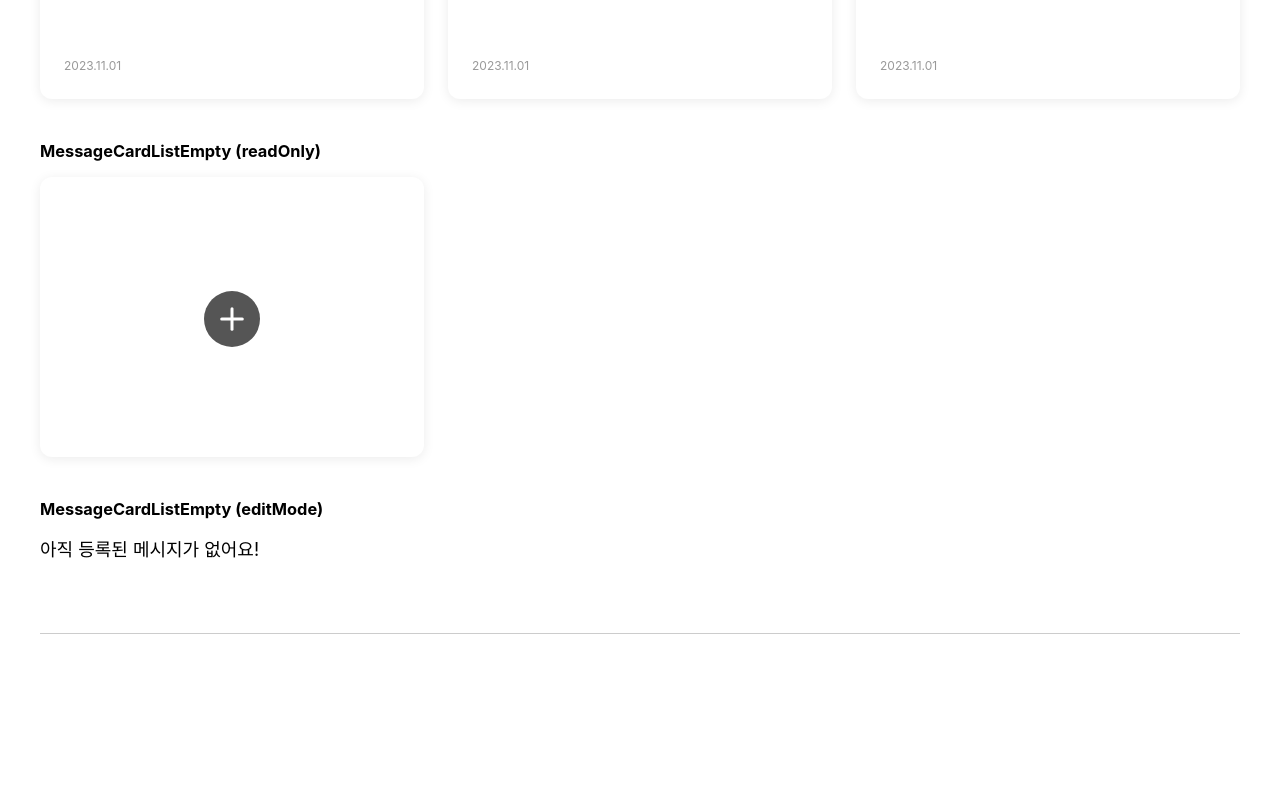
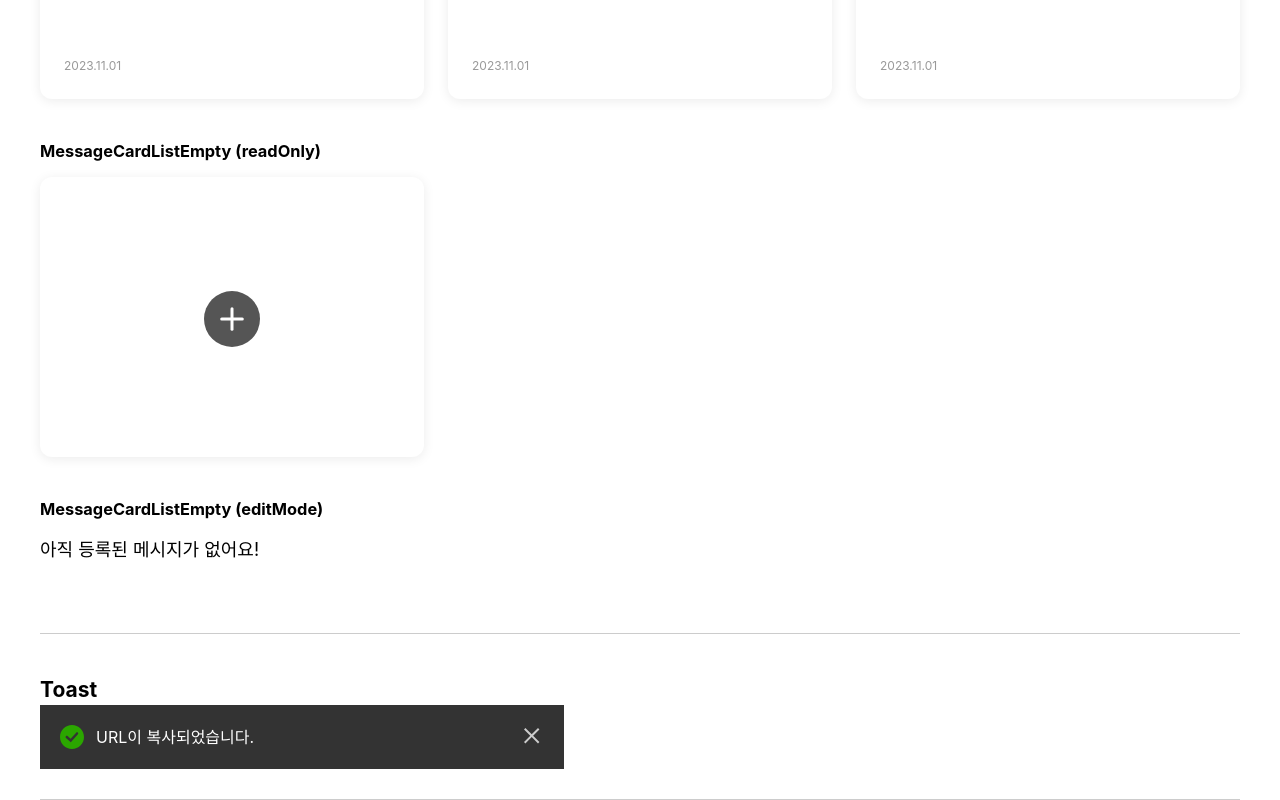
Before and after one commit to jinsunkimdev/Team-07-Project, a React (Vite) app: page /styleGuide in a window 1280 px wide. Shown: the part 3670-4470 px from the top of the page. Before the commit the page ends 4304 px from the top, so only its background shows below. Built offline with nearby package versions, Linux system fonts and the light colour scheme; no server answers; a web font is replaced by a local one.

Commit message:
style: Toast 퍼블리싱 및 스타일 가이드 페이지에 추가

```diff
--- /dev/null
+++ b/src/components/Toast/Toast.jsx
@@ -0,0 +1,57 @@
+import { css } from "@emotion/react";
+import IconSuccess from "../../assets/images/ic-success.svg";
+import IconClose from "../../assets/images/ic-close-gray.svg";
+import { useState } from "react";
+
+const Toast = ({ state = "success", message }) => {
+  const closeToast = () => {
+    setOpenToast(false); // 전역에서 상태 관리
+  };
+
+  return (
+    <div css={ToastStyle}>
+      <div className="toast-content">
+        {state === "success" && (
+          <img src={IconSuccess} alt="처리 완료" className="status-icon" />
+        )}
+        {message}
+      </div>
+      <div className="toast-actions">
+        <button className="btn-close" onClick={closeToast}>
+          <img src={IconClose} alt="닫기" />
+        </button>
+      </div>
+    </div>
+  );
+};
+
+export default Toast;
+
+const ToastStyle = css`
+  display: flex;
+  align-items: center;
+  justify-content: space-between;
+  max-width: 524px;
+  height: 64px;
+  padding: 20px;
+  background-color: rgba(0, 0, 0, 0.8);
+  color: var(--white);
+  box-shadow: var(--box-shadow);
+  border-radius: var(--radius-md);
+  font-size: var(--font-size-16);
+
+  .toast-content {
+    display: flex;
+    align-items: center;
+    gap: 12px;
+  }
+
+  .status-icon {
+    width: 24px;
+    aspect-ratio: 1/1;
+  }
+
+  .btn-close {
+    padding: 4px;
+  }
+`;
--- a/src/pages/StyleGuide/StyleGuidePage.jsx
+++ b/src/pages/StyleGuide/StyleGuidePage.jsx
@@ -10,6 +10,7 @@ import MessageCard from "../../components/MessageCard/MessageCard";
 import AddMessageCardButton from "../../components/MessageCard/AddMessageCardButton";
 import MessageCardList from "../../components/MessageCard/MessageCardList";
 import MessageCardListStyle from "../../components/MessageCard/MessageCardListStyle";
+import Toast from "../../components/Toast/Toast";
 
 const mockMessage = {
   sender: "강미나",
@@ -283,6 +284,10 @@ const StyleGuidePage = () => {
           <MessageCardList messages={[]} editMode={true} />
         </div>
       </section>
+      <section css={sectionStyle}>
+        <h2>Toast</h2>
+        <Toast message="URL이 복사되었습니다." />
+      </section>
     </div>
   );
 };
```
Also changed, not shown: src/assets/images/ic-close-gray.svg (added), src/assets/images/ic-success.svg (added).
